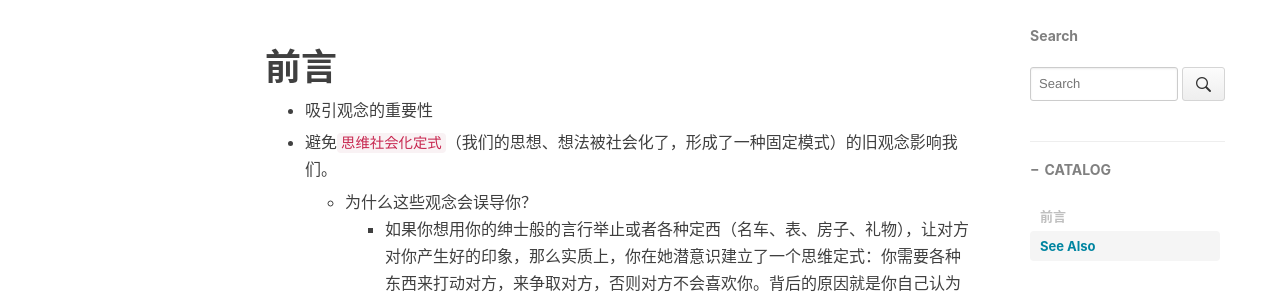
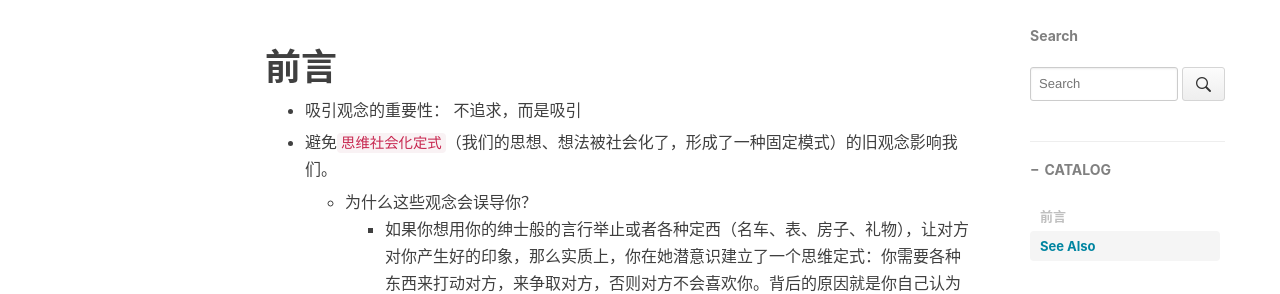
Before and after one commit to pua1203/pua1203.github.io, a Jekyll site: the page built from _posts/HookedOnMe/2018-10-16-What_attracts_girls.md, in a window 1280 px wide. Shown: the part 525-819 px from the top of the page. Built offline with Jekyll 4.4.1, drawn with Linux system fonts in a browser that asks for light colours; nearby versions of some CDN libraries; comment, search, counter and statistics services are not loaded.

Commit message:
不追求，而是吸引

```diff
--- a/_posts/HookedOnMe/2018-10-16-What_attracts_girls.md
+++ b/_posts/HookedOnMe/2018-10-16-What_attracts_girls.md
@@ -15,7 +15,7 @@ subtitle: 什么吸引对方
 
 
 
-* 吸引观念的重要性
+* 吸引观念的重要性： 不追求，而是吸引
 
 * 避免`思维社会化定式`（我们的思想、想法被社会化了，形成了一种固定模式）的旧观念影响我们。
 
```
